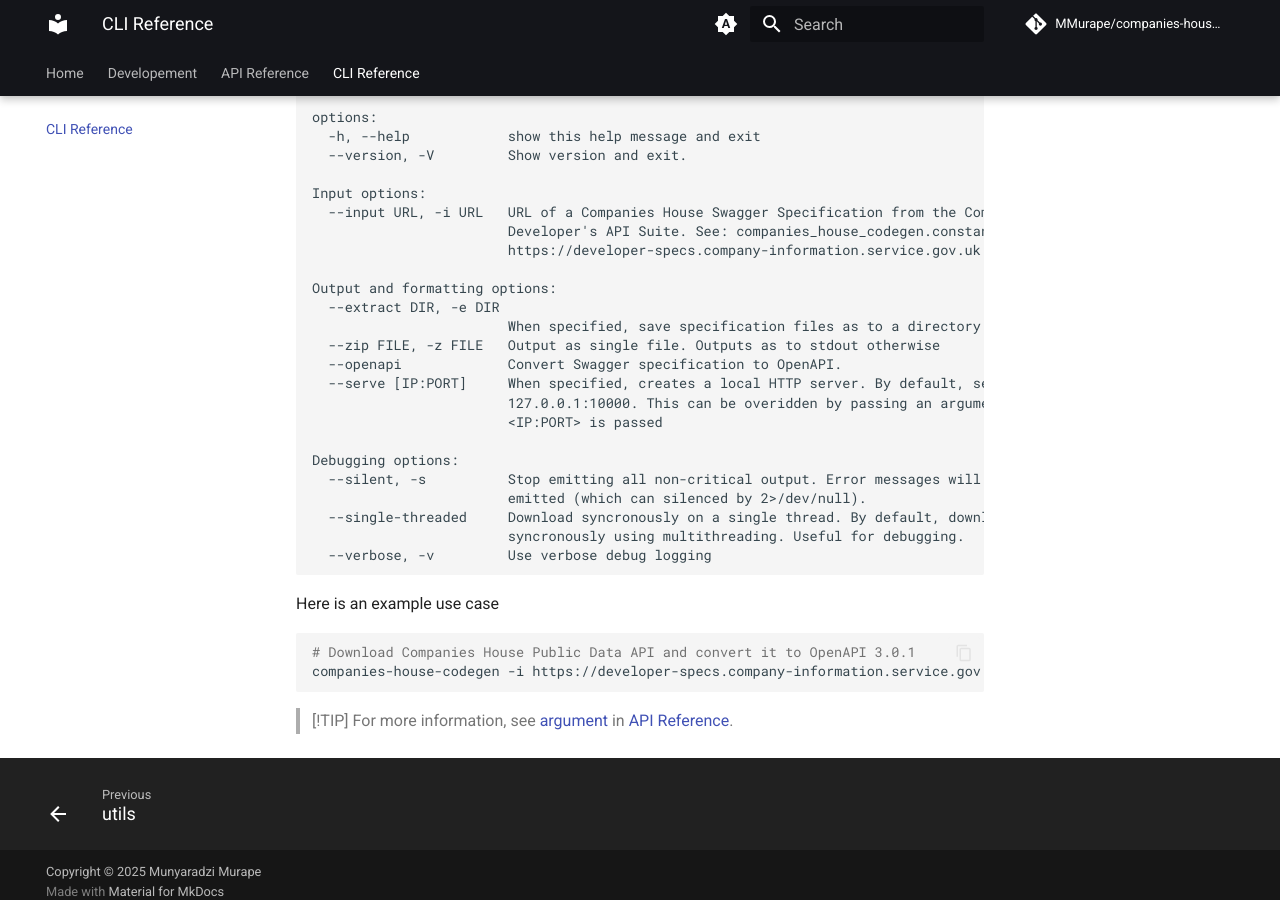
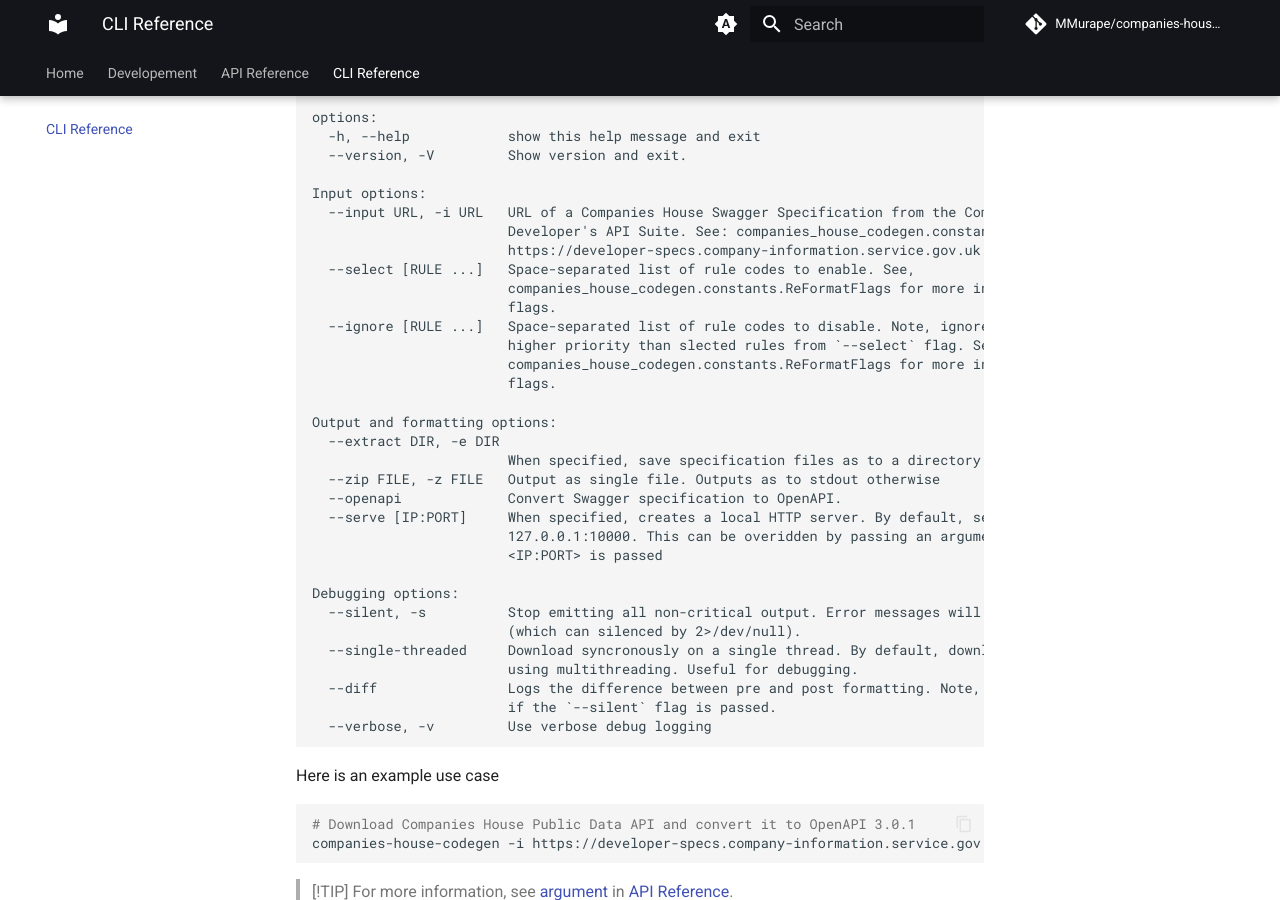
Before and after one commit to MMurape/companies-house-codegen, an MkDocs documentation site: the page built from docs/command-line-interface.md, in a window 1280 px wide and 900 px high, scrolled down 371 px. Built offline with MkDocs 1.6.1 and Material for MkDocs 9.7.7, drawn with Linux system fonts in a browser that asks for light colours; comment, search, counter and statistics services are not loaded.

Commit message:
Update command-line interface docs.

````diff
--- a/docs/command-line-interface.md
+++ b/docs/command-line-interface.md
@@ -22,6 +22,13 @@
   --input URL, -i URL   URL of a Companies House Swagger Specification from the Companies House
                         Developer's API Suite. See: companies_house_codegen.constants.CHOAS or
                         https://developer-specs.company-information.service.gov.uk for more info.
+  --select [RULE ...]   Space-separated list of rule codes to enable. See,
+                        companies_house_codegen.constants.ReFormatFlags for more info on available
+                        flags.
+  --ignore [RULE ...]   Space-separated list of rule codes to disable. Note, ignored rules have
+                        higher priority than slected rules from `--select` flag. See,
+                        companies_house_codegen.constants.ReFormatFlags for more info on available
+                        flags.
 
 Output and formatting options:
   --extract DIR, -e DIR
@@ -33,10 +40,12 @@
                         <IP:PORT> is passed
 
 Debugging options:
-  --silent, -s          Stop emitting all non-critical output. Error messages will still be
-                        emitted (which can silenced by 2>/dev/null).
-  --single-threaded     Download syncronously on a single thread. By default, downloads
-                        syncronously using multithreading. Useful for debugging.
+  --silent, -s          Stop emitting all non-critical output. Error messages will still be emitted
+                        (which can silenced by 2>/dev/null).
+  --single-threaded     Download syncronously on a single thread. By default, downloads syncronously
+                        using multithreading. Useful for debugging.
+  --diff                Logs the difference between pre and post formatting. Note, will be ignored
+                        if the `--silent` flag is passed.
   --verbose, -v         Use verbose debug logging
 ```
 
````
